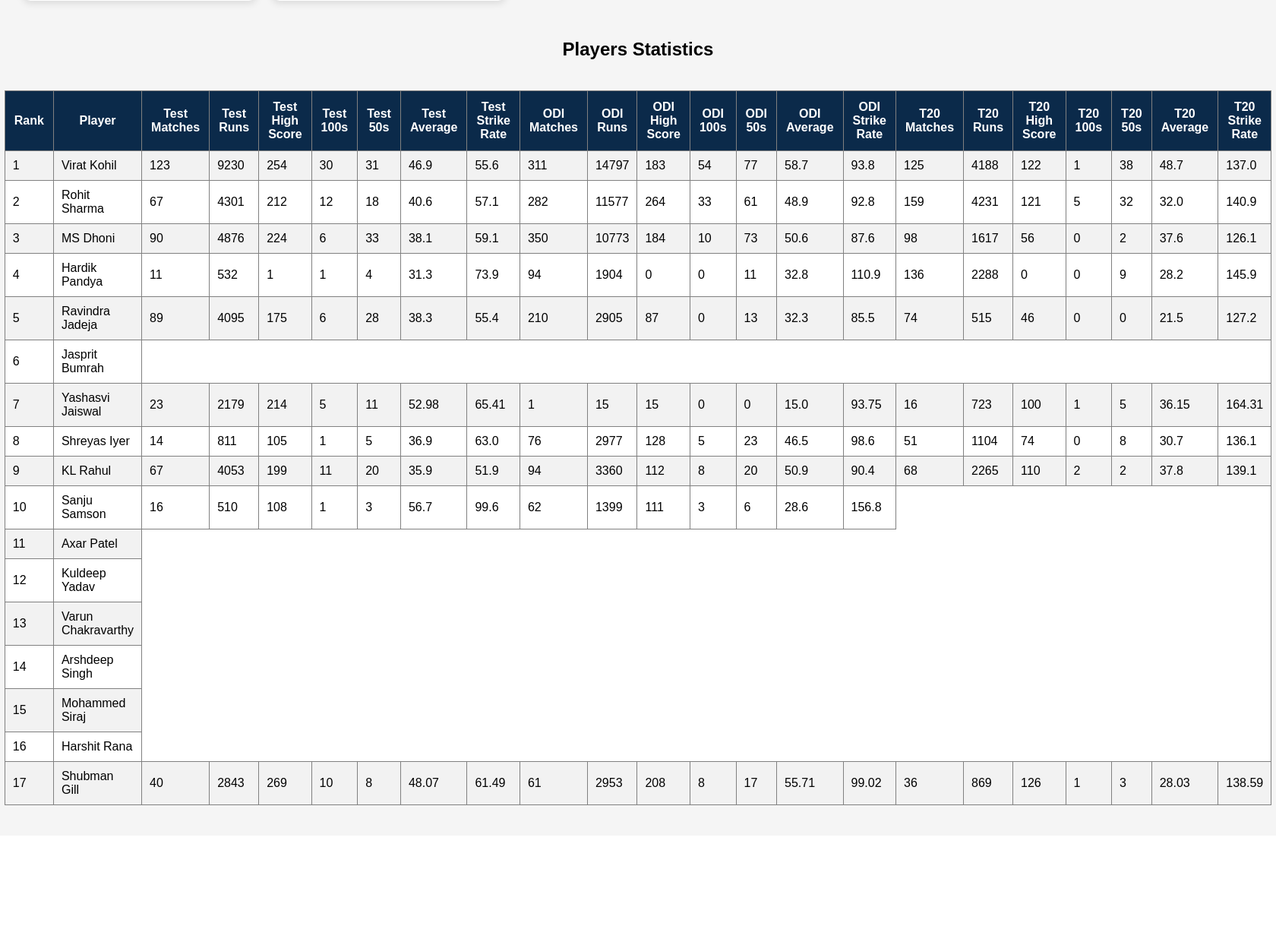
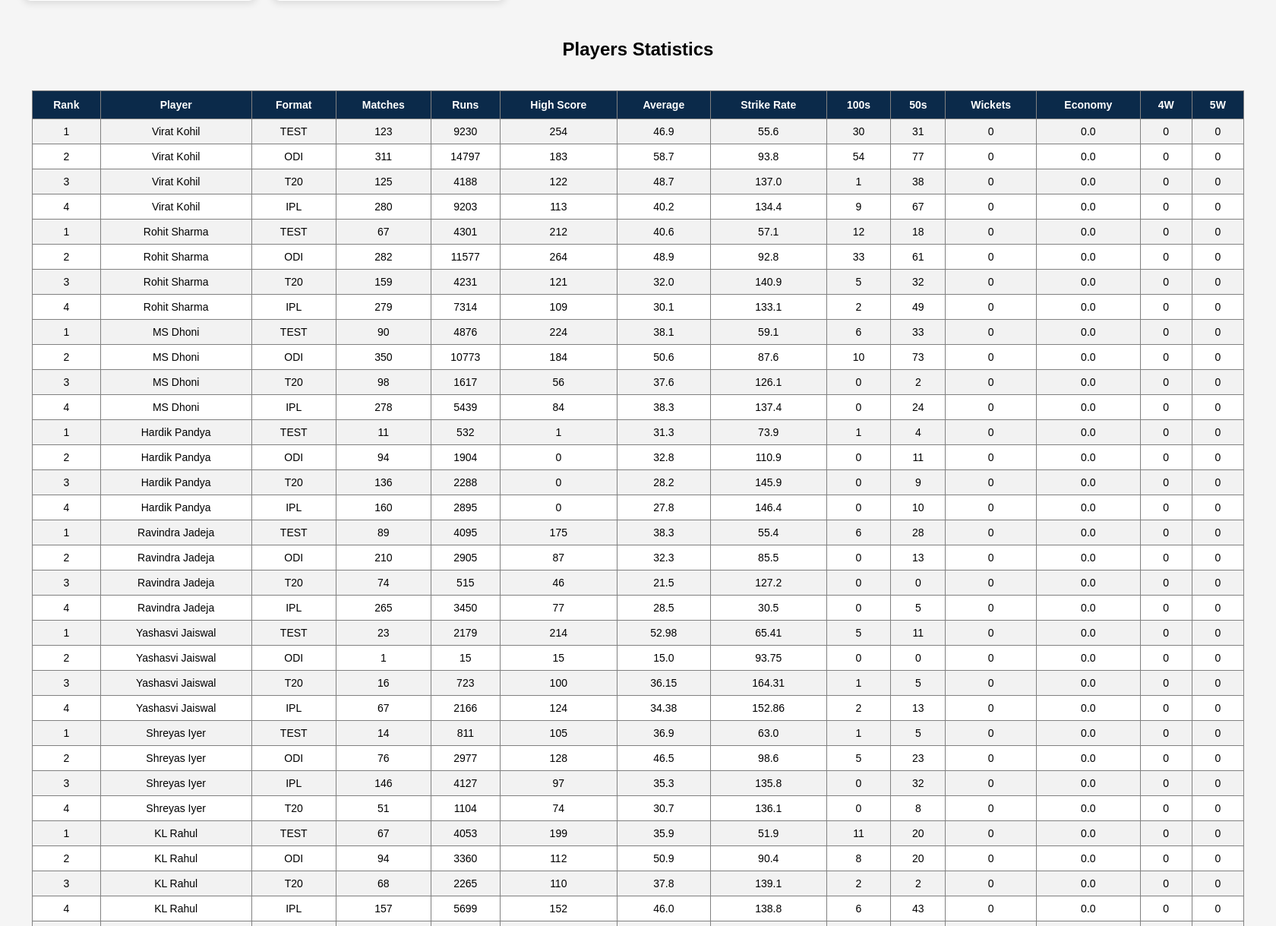
Before and after one commit to ashishsahoo18/cricket-project, a Django app: page / in a window 1680 px wide. Shown: the part 2008-3227 px from the top of the page at 76% size. Before the commit the page ends 3068 px from the top, so only its background shows below. Run offline with Django 5.2, Linux system fonts and the light colour scheme; data comes from the database, SQL or seed files in the repository; some libraries are stand-ins or nearby versions.

Commit message:
Update home.html

```diff
--- a/cricket_project/team/templates/team/home.html
+++ b/cricket_project/team/templates/team/home.html
@@ -1,5 +1,6 @@
 <!DOCTYPE html>
 <html>
+
 <head>
     <title>All Cricket Players</title>
 
@@ -109,18 +110,20 @@
         table{
             border-collapse:collapse;
             margin:40px auto;
-            width:90%;
+            width:95%;
             background:white;
+            font-size:14px;
         }
 
         table th{
             background:#0b2a4a;
             color:white;
-            padding:12px;
+            padding:10px;
         }
 
         table td{
-            padding:10px;
+            padding:8px;
+            text-align:center;
         }
 
         table tr:nth-child(even){
@@ -146,17 +149,21 @@
         }
 
     </style>
+
 </head>
 
 <body>
 
     <!-- Navbar -->
+
     <div class="navbar">
         <h2>India Cricket Hub 🏏</h2>
     </div>
 
     <!-- Search -->
+
     <div class="search-box">
+
         <form method="GET">
 
             <input
@@ -171,9 +178,11 @@
             </button>
 
         </form>
+
     </div>
 
     <!-- Filter -->
+
     <div class="filter-box">
 
         <form method="GET">
@@ -185,6 +194,7 @@
                 <option value="Australia">Australia</option>
                 <option value="England">England</option>
                 <option value="New Zealand">New Zealand</option>
+
             </select>
 
             <button type="submit">
@@ -196,9 +206,11 @@
     </div>
 
     <!-- Heading -->
-    <h1>India Cricket Players</h1>
+
+    <h1>All Cricket Players</h1>
 
     <!-- Player Cards -->
+
     <div class="players" id="playerContainer">
 
         {% for player in players %}
@@ -226,6 +238,7 @@
     </div>
 
     <!-- Statistics Table -->
+
     <h2 style="text-align:center;">
         Players Statistics
     </h2>
@@ -233,85 +246,74 @@
     <table border="1">
 
         <tr>
+
             <th>Rank</th>
             <th>Player</th>
 
-    <th>Test Matches</th>
-    <th>Test Runs</th>
-    <th>Test High Score</th>
-    <th>Test 100s</th>
-    <th>Test 50s</th>
-    <th>Test Average</th>
-    <th>Test Strike Rate</th>
+            <th>Format</th>
 
-    <th>ODI Matches</th>
-    <th>ODI Runs</th>
-    <th>ODI High Score</th>
-    <th>ODI 100s</th>
-    <th>ODI 50s</th>
-    <th>ODI Average</th>
-    <th>ODI Strike Rate</th>
+            <th>Matches</th>
+            <th>Runs</th>
+            <th>High Score</th>
 
-    <th>T20 Matches</th>
-    <th>T20 Runs</th>
-    <th>T20 High Score</th>
-    <th>T20 100s</th>
-    <th>T20 50s</th>
-    <th>T20 Average</th>
-    <th>T20 Strike Rate</th>
+            <th>Average</th>
+            <th>Strike Rate</th>
+
+            <th>100s</th>
+            <th>50s</th>
+
+            <th>Wickets</th>
+            <th>Economy</th>
+
+            <th>4W</th>
+            <th>5W</th>
+
         </tr>
 
         {% for player in players %}
+
+            {% for stat in player.stats.all %}
+
             <tr>
 
                 <td>{{ forloop.counter }}</td>
+
                 <td>{{ player.name }}</td>
 
-    <!-- TEST -->
-    {% for stat in player.stats.all %}
-        {% if stat.format == "TEST" %}
+                <td>{{ stat.format }}</td>
+
                 <td>{{ stat.matches }}</td>
+
                 <td>{{ stat.runs }}</td>
+
                 <td>{{ stat.high_score }}</td>
+
+                <td>{{ stat.average }}</td>
+
+                <td>{{ stat.strike_rate }}</td>
+
                 <td>{{ stat.hundreds }}</td>
+
                 <td>{{ stat.fifties }}</td>
-            <td>{{ stat.average }}</td>
-            <td>{{ stat.strike_rate }}</td>
-        {% endif %}
+
+                <td>{{ stat.wickets }}</td>
+
+                <td>{{ stat.economy }}</td>
+
+                <td>{{ stat.four_wickets }}</td>
+
+                <td>{{ stat.five_wickets }}</td>
+
+            </tr>
+
             {% endfor %}
 
-    <!-- ODI -->
-    {% for stat in player.stats.all %}
-        {% if stat.format == "ODI" %}
-            <td>{{ stat.matches }}</td>
-            <td>{{ stat.runs }}</td>
-            <td>{{ stat.high_score }}</td>
-            <td>{{ stat.hundreds }}</td>
-            <td>{{ stat.fifties }}</td>
-            <td>{{ stat.average }}</td>
-            <td>{{ stat.strike_rate }}</td>
-        {% endif %}
-    {% endfor %}
-
-    <!-- T20 -->
-    {% for stat in player.stats.all %}
-        {% if stat.format == "T20" %}
-            <td>{{ stat.matches }}</td>
-            <td>{{ stat.runs }}</td>
-            <td>{{ stat.high_score }}</td>
-            <td>{{ stat.hundreds }}</td>
-            <td>{{ stat.fifties }}</td>
-            <td>{{ stat.average }}</td>
-            <td>{{ stat.strike_rate }}</td>
-        {% endif %}
-    {% endfor %}
-
-</tr>
         {% endfor %}
 
     </table>
 
     <!-- Live Search -->
+
     <script>
 
         document.getElementById("searchBox").addEventListener("keyup", function(){
@@ -340,6 +342,10 @@
 
                         <p>${player.country}</p>
 
+                        <a href="/player/${player.id}/">
+                            View Details
+                        </a>
+
                     </div>
 
                     `;
@@ -353,4 +359,5 @@
     </script>
 
 </body>
+
 </html>
```
Lines whose indentation alone changed are shown as unchanged.
